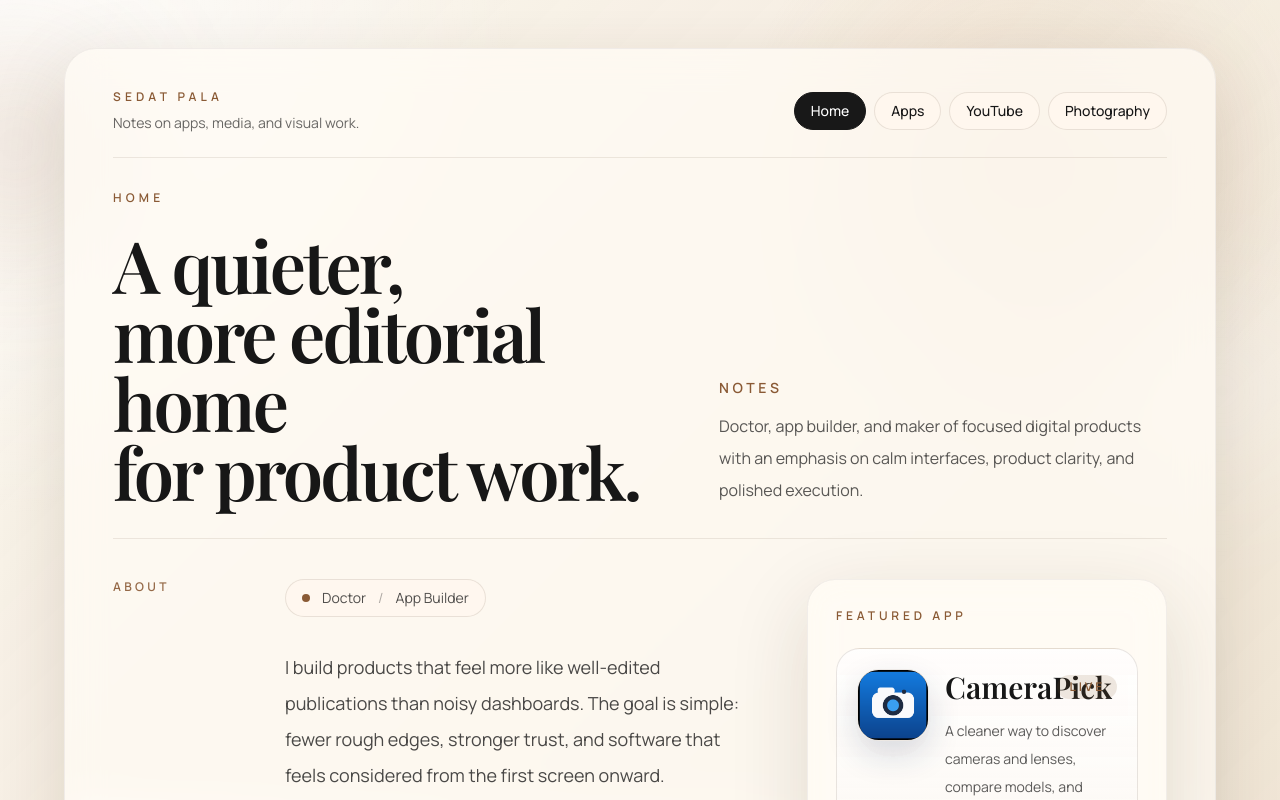
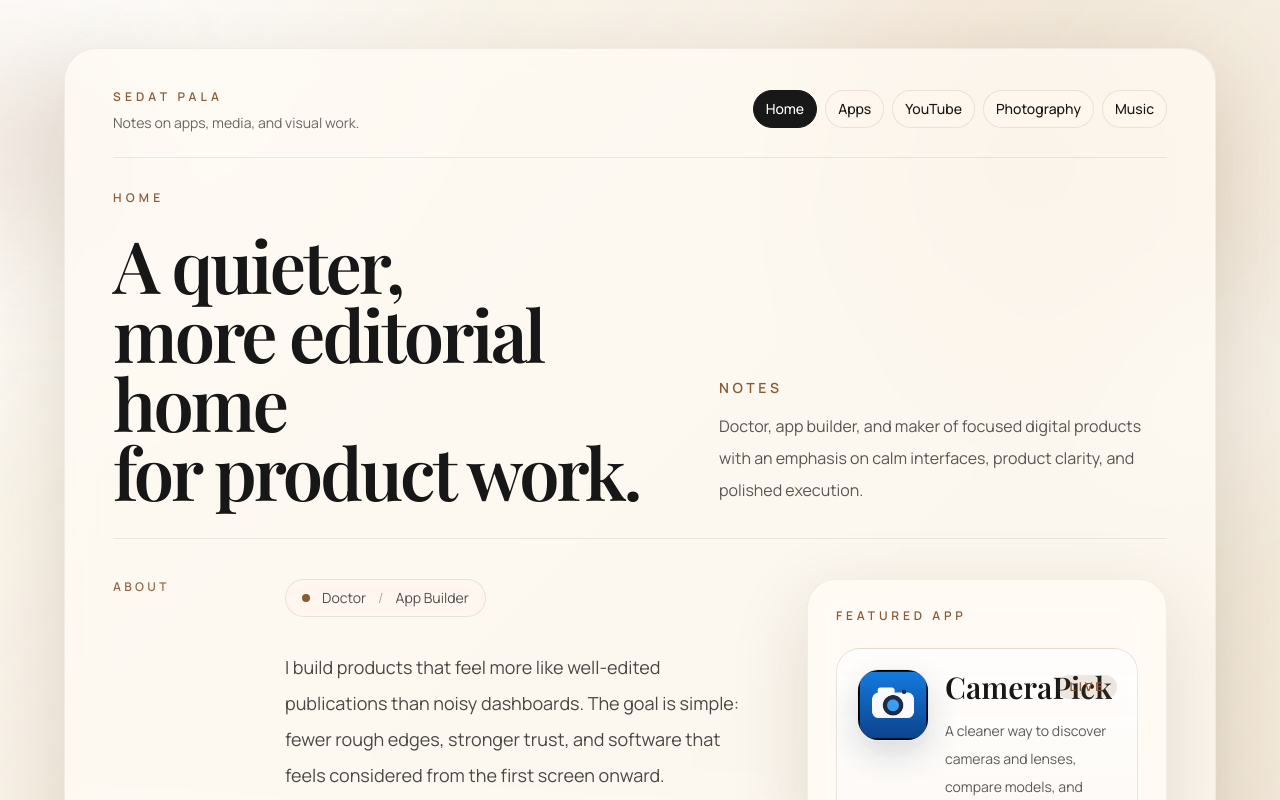
Before and after one commit to stefhenwolf/sedat-site, a Next.js app: page / in a window 1280 px wide. Shown: the top 800 px of the page. Built offline with nearby package versions, Linux system fonts and the light colour scheme.

Commit message:
Improve navigation overflow handling

```diff
--- a/app/components/site-shell.tsx
+++ b/app/components/site-shell.tsx
@@ -6,6 +6,7 @@ const navigationItems = [
   { label: "Apps", href: "/apps" },
   { label: "YouTube", href: "/youtube" },
   { label: "Photography", href: "/photography" },
+  { label: "Music", href: "/music" },
 ];
 
 type SiteShellProps = {
@@ -44,7 +45,7 @@ export function SiteShell({
             </p>
           </div>
 
-          <nav className="flex flex-wrap items-center gap-2">
+          <nav className="flex max-w-full items-center gap-2 overflow-x-auto whitespace-nowrap pb-1">
             {navigationItems.map((item) => {
               const isActive = item.label === active;
               return (
@@ -52,7 +53,7 @@ export function SiteShell({
                   key={item.label}
                   href={item.href}
                   aria-current={isActive ? "page" : undefined}
-                  className={`rounded-full border px-4 py-2 text-sm font-medium transition-colors duration-300 ${
+                  className={`shrink-0 rounded-full border px-3 py-2 text-sm font-medium transition-colors duration-300 ${
                     isActive
                       ? "border-[#181818] bg-[#181818] !text-white"
                       : "border-border bg-surface-strong text-foreground/78 hover:bg-white/70"
```
